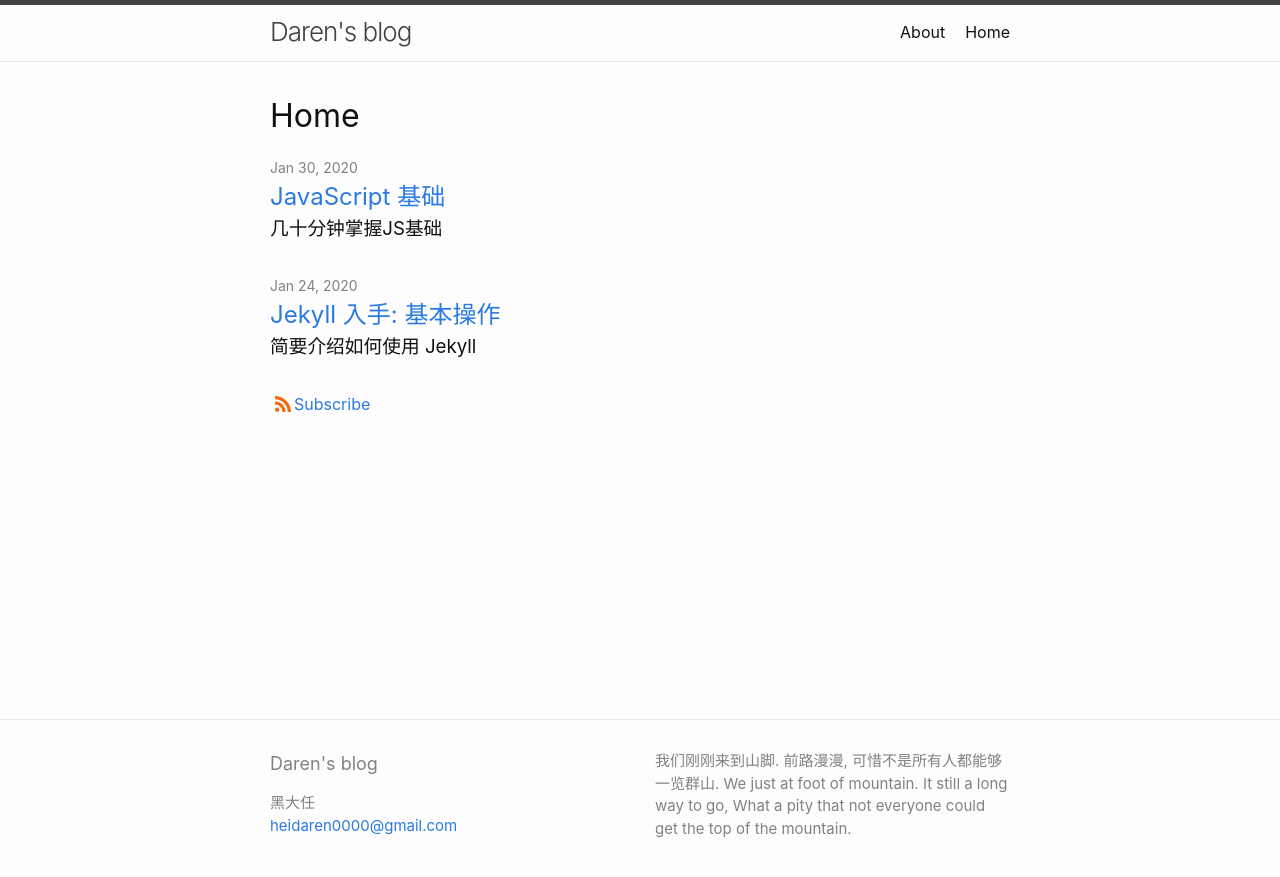
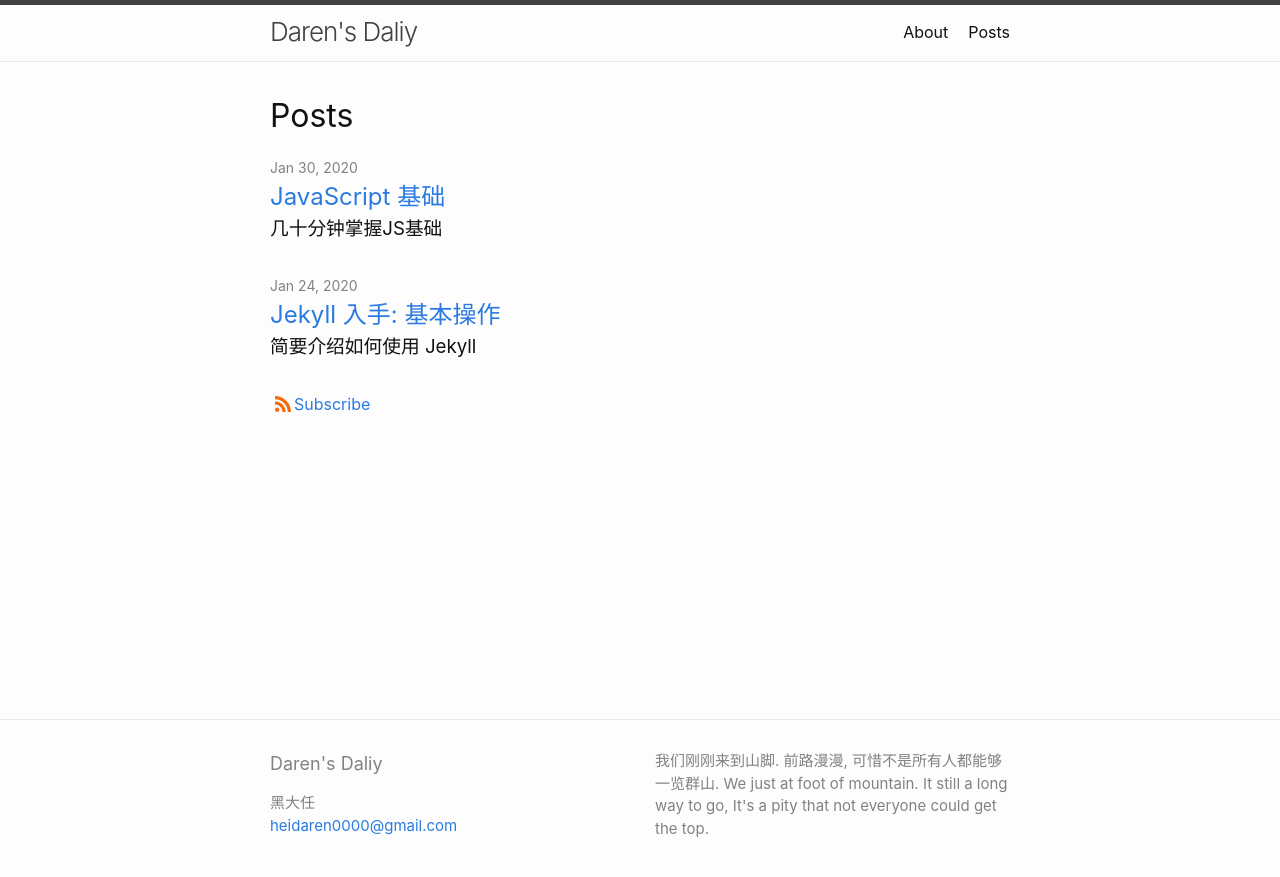
Before and after one commit to heidaren0000/heidaren0000.github.io, a Jekyll site: the page built from index.markdown, in a window 1280 px wide. Shown: the top 877 px of the page. Built offline with Jekyll 4.4.1, drawn with Linux system fonts in a browser that asks for light colours.

Commit message:
change some words

```diff
--- a/_config.yml
+++ b/_config.yml
@@ -20,11 +20,11 @@
 author:
     name: 黑大任
     email: heidaren0000@gmail.com
-title: Daren's blog
+title: Daren's Daliy
 description: >- # this means to ignore newlines until "baseurl:"
 idiom: >-
   我们刚刚来到山脚. 前路漫漫, 可惜不是所有人都能够一览群山.
-  We just at foot of mountain. It still a long way to go, What a pity that not everyone could get the top of the mountain.
+  We just at foot of mountain. It still a long way to go, It's a pity that not everyone could get the top.
 baseurl: "" # the subpath of your site, e.g. /blog
 url: "" # the base hostname & protocol for your site, e.g. http://example.com
 twitter_username: heidaren0000
--- a/index.markdown
+++ b/index.markdown
@@ -2,5 +2,5 @@
 # Feel free to add content and custom Front Matter to this file.
 # To modify the layout, see https://jekyllrb.com/docs/themes/#overriding-theme-defaults
 layout: home
-title: "Home"
+title: "Posts"
 ---
```
